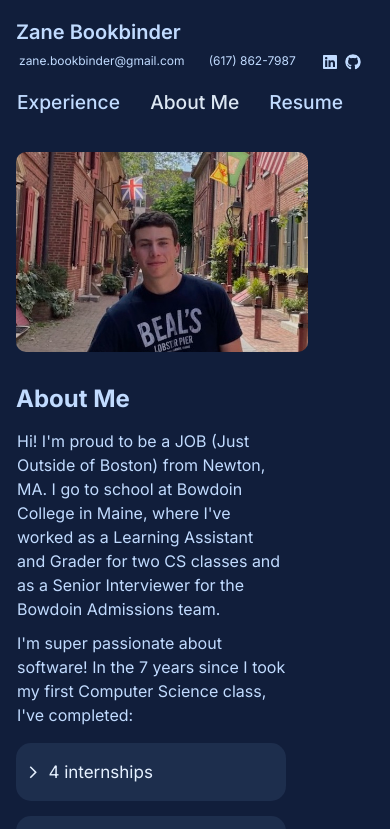
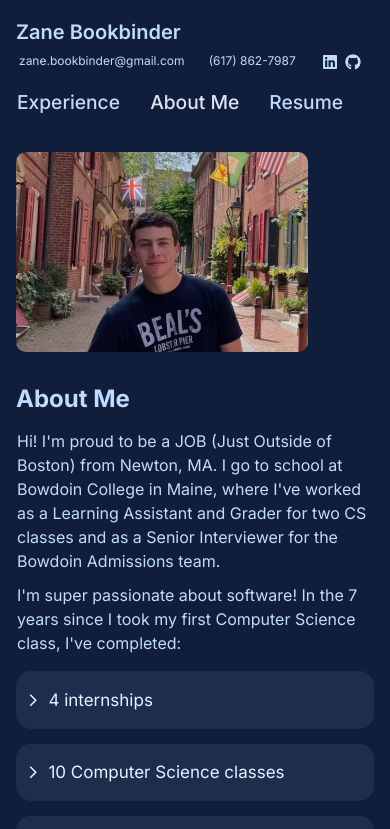
Before and after one commit to zanebookbinder/zanebookbinder.github.io, a React (Create React App) app in the folder personal-website/: page /#/aboutme in a window 390 px wide. Shown: the top 829 px of the page. Built offline with nearby package versions, Linux system fonts and the light colour scheme; a web font is replaced by a local one.

Commit message:
Mobile About Page css changes

```diff
--- a/personal-website/src/components/AboutMePage/AboutMe.css
+++ b/personal-website/src/components/AboutMePage/AboutMe.css
@@ -50,6 +50,10 @@
 
 .about-me a {
 	border-radius: 40px;
+}
+
+.bottom-columns a {
+	margin-right: 4px;
 }
 
 .section-title {
@@ -151,12 +155,16 @@
 
 	.bio {
 		max-width: unset;
-		width: 80%;
+		width: auto;
 	}
 
-	.more-text .small-text {
+	.about-me-text {
+		max-width: unset;
+	}
+
+	/* .more-text .small-text {
 		width: 80%;
-	}
+	} */
 
 	.top-line .title {
 		margin-top: 15px;
@@ -195,6 +203,10 @@
 		font-size: 18px;
 	}
 
+	.bio-and-image, .bio {
+		margin-right: 0px;
+	}
+
 	.bio-and-image h1 {
 		font-size: 26px;
 	}
```
